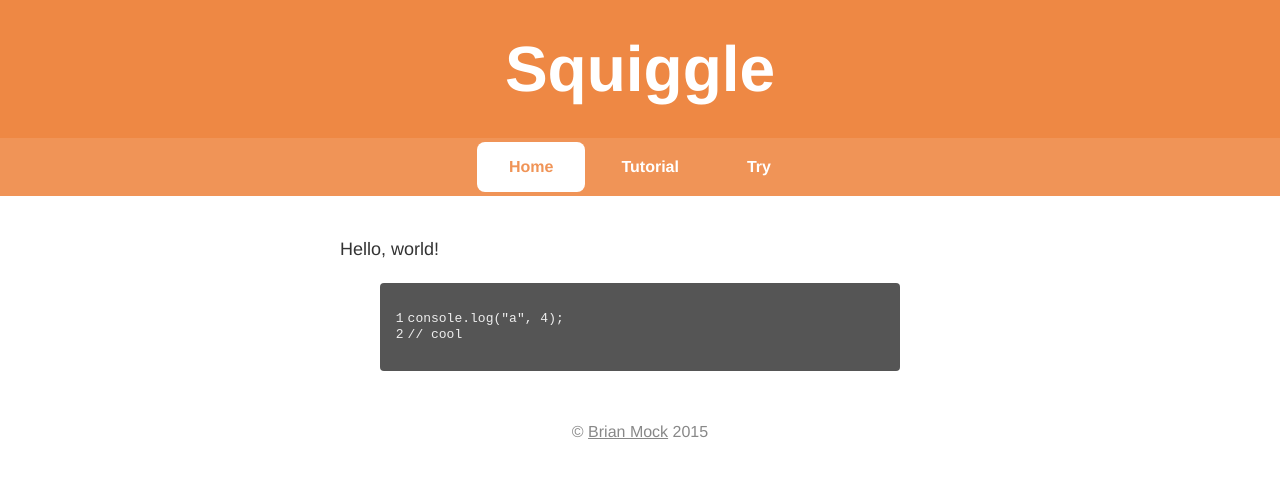
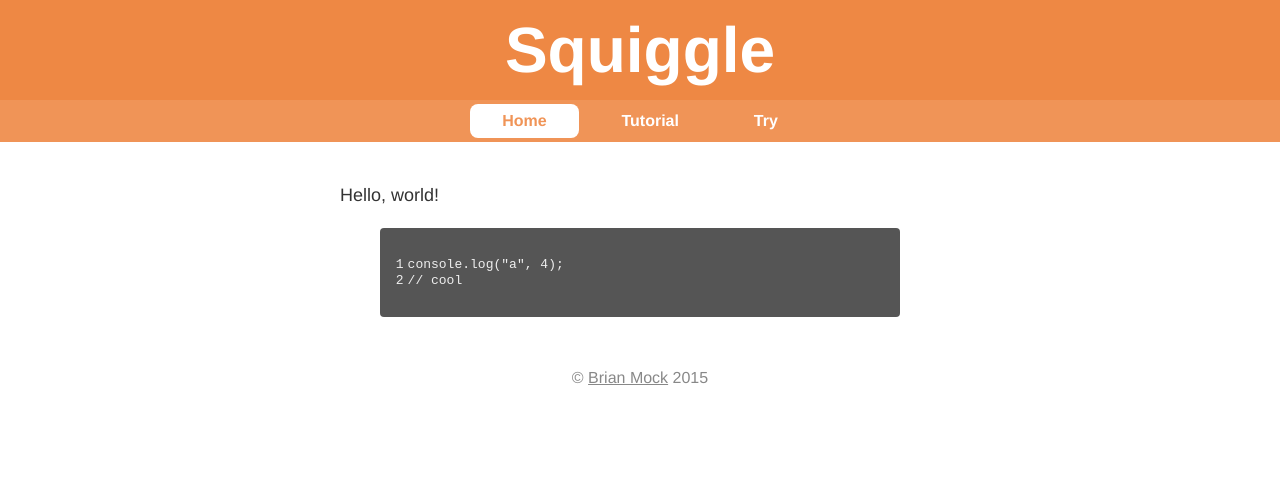
Before and after one commit to squiggle-lang/squiggle-lang.org, a Jekyll site: the page built from index.md, in a window 1280 px wide. Shown: the top 478 px of the page. Built offline with Jekyll 4.4.1, drawn with Linux system fonts in a browser that asks for light colours.

Commit message:
Switches off of flexbox for nav bar

```diff
--- a/_sass/style.scss
+++ b/_sass/style.scss
@@ -34,7 +34,7 @@
     background: $bg;
     color: $fg;
     font-size: 4em;
-    padding: 0.5em;
+    padding: 0.2em;
     font-weight: bold;
     text-align: center;
 }
@@ -54,16 +54,12 @@
 
     text-align: center;
     background: $bg;
-    display: flex;
-    flex-flow: row wrap;
-    justify-content: center;
     padding: 0 2px;
 
     a {
-        flex: initial;
-        display: block;
-        margin: 4px 2px;
-        padding: 1em 2em;
+        display: inline-block;
+        margin: 4px 0.2em;
+        padding: 0.5em 2em;
         color: $fg;
         text-decoration: none;
         font-weight: bold;
```
